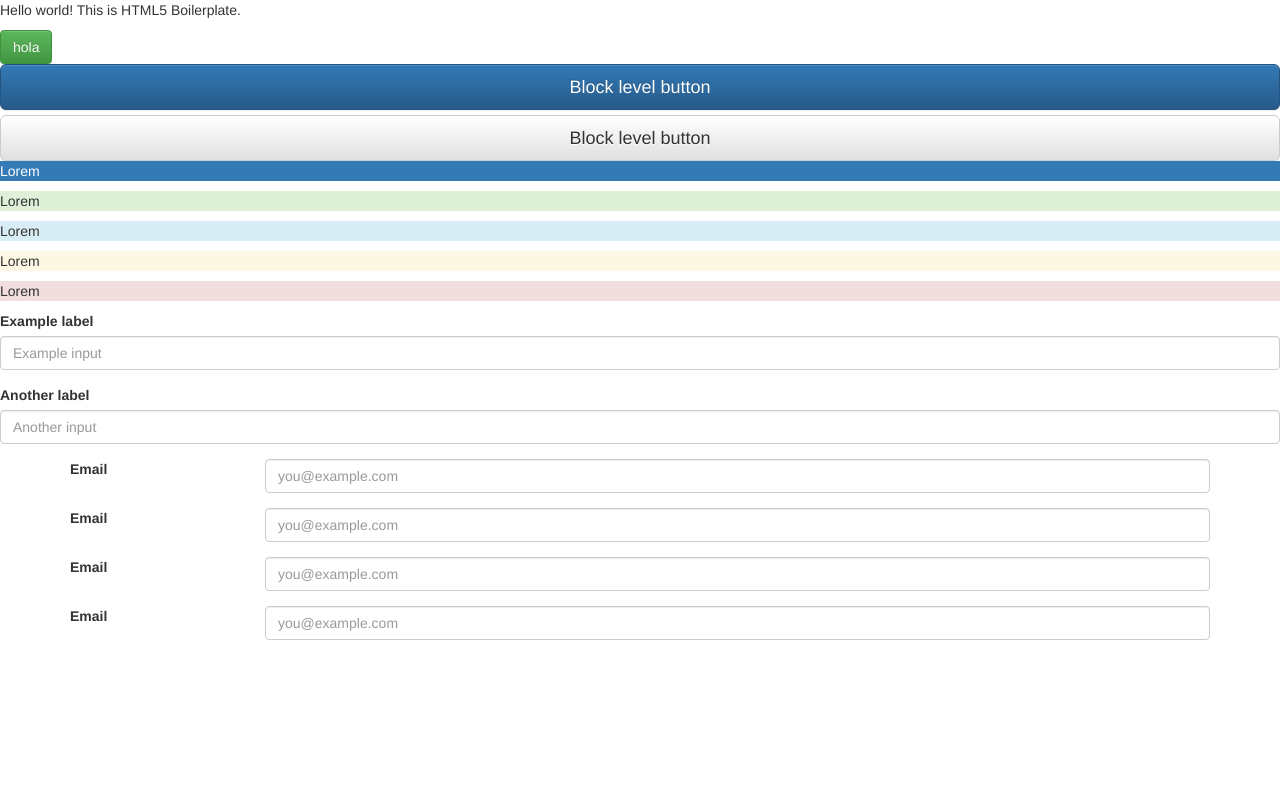
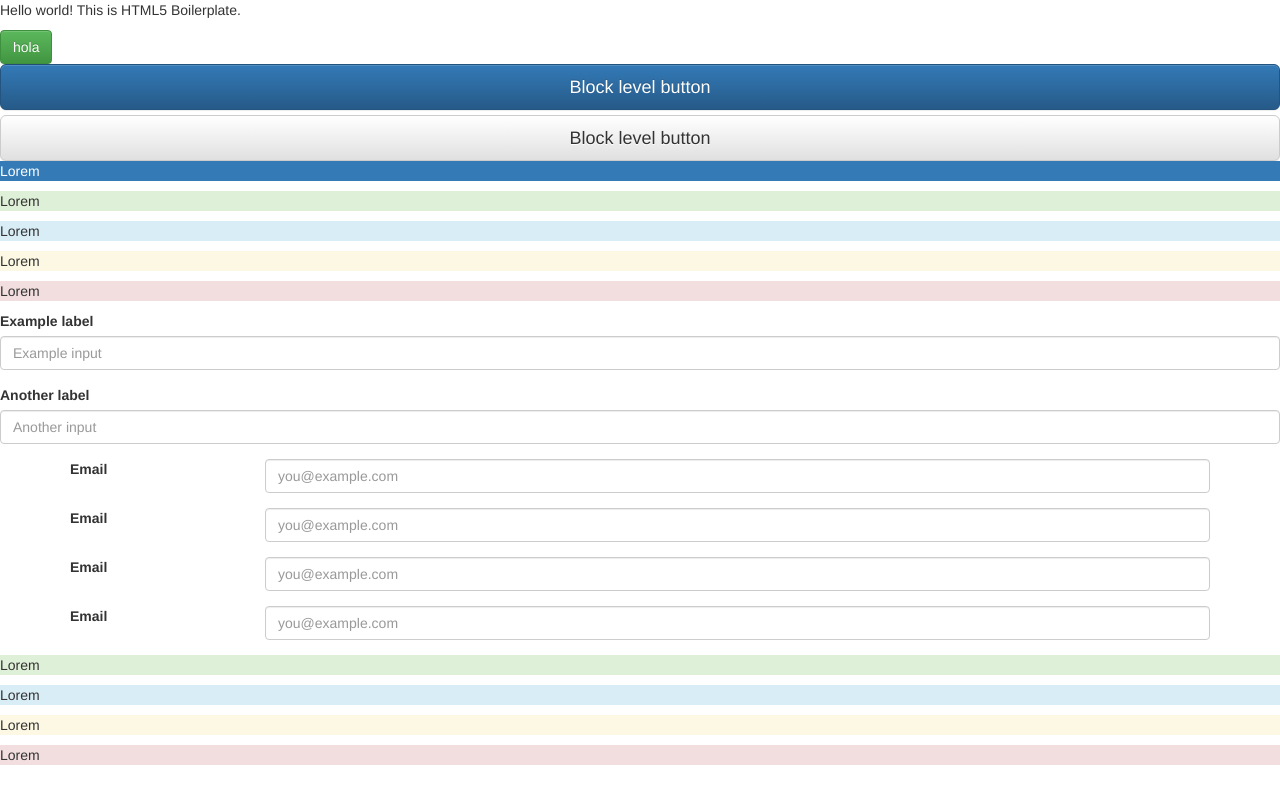
Before and after one commit to angel-lothbrok/pruebas, a plain HTML site: page index.html in a window 1280 px wide. Drawn offline with nearby package versions, Linux system fonts and the light colour scheme.

Commit message:
se añadieron p nuevos

```diff
--- a/index.html
+++ b/index.html
@@ -83,6 +83,11 @@
     </div>
   </form>
 </div>
+<p class="bg-success">Lorem</p>
+<p class="bg-info">Lorem</p>
+<p class="bg-warning">Lorem</p>
+<p class="bg-danger">Lorem</p>
+
 
         <script src="https://code.jquery.com/jquery-1.12.0.min.js"></script>
         <script>window.jQuery || document.write('<script src="js/vendor/jquery-1.12.0.min.js"><\/script>')</script>
```
